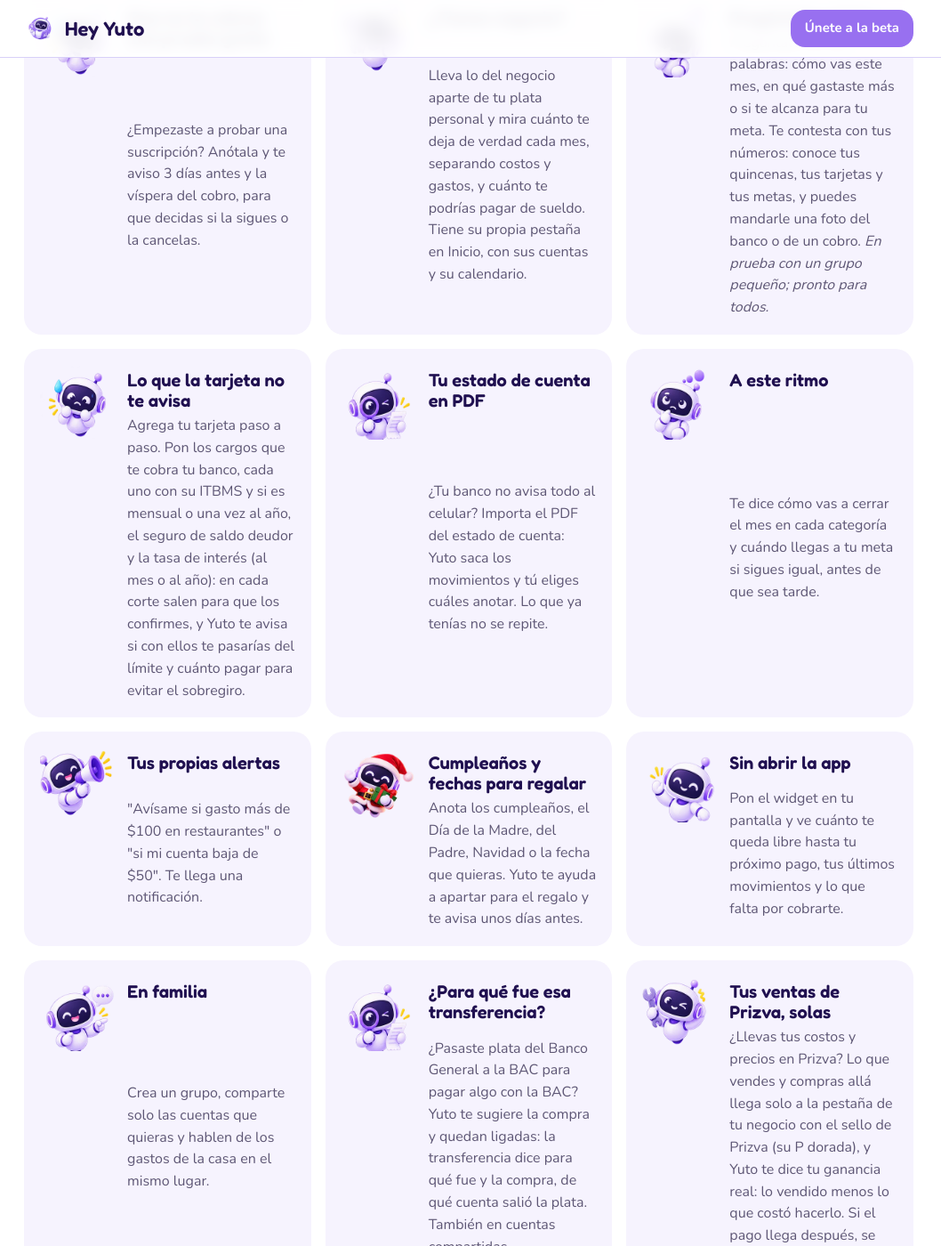
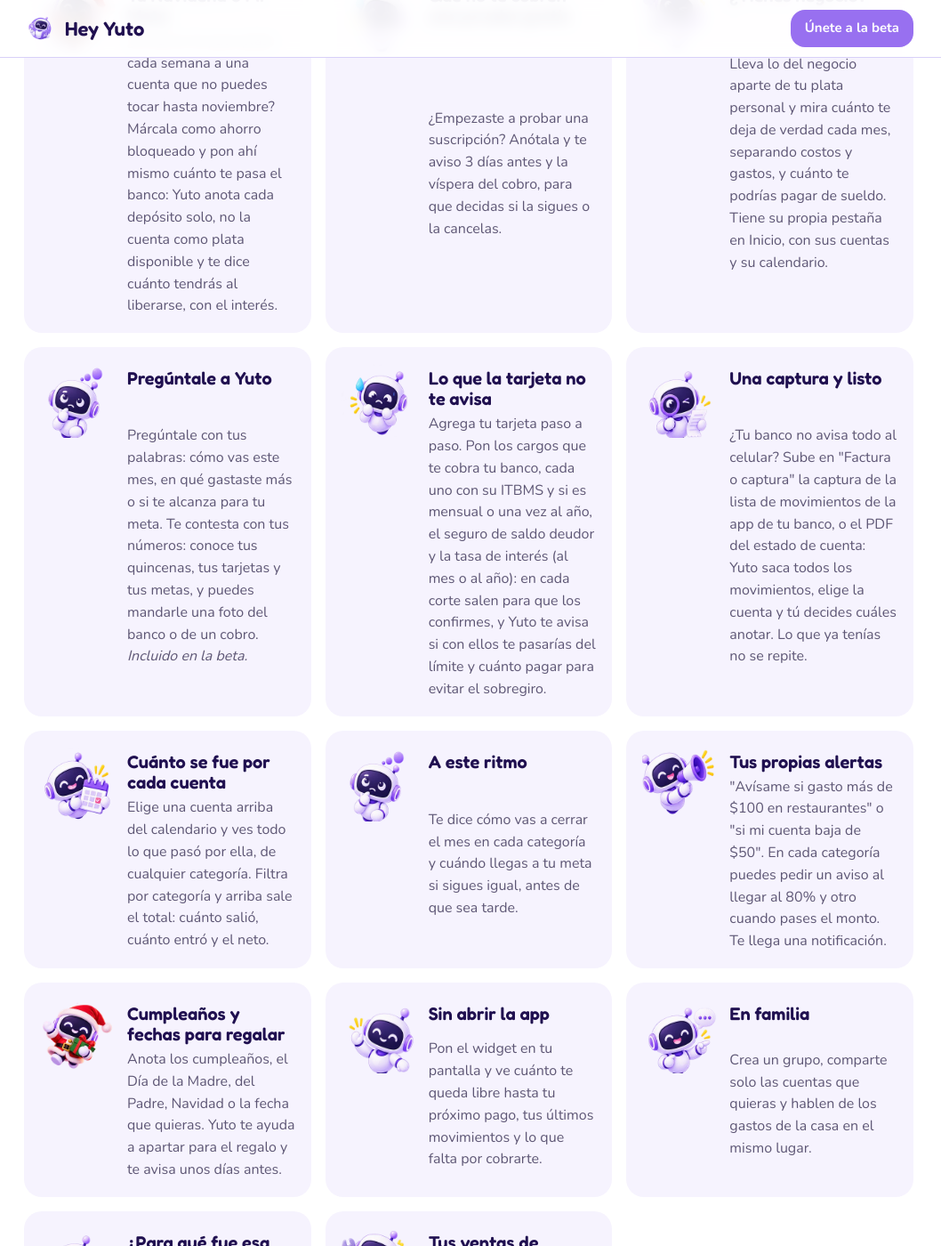
Before and after one commit to Dacoca34/yuto-legal, a Jekyll site: the page index.html, which Jekyll copies as it is, in a window 1280 px wide and 1400 px high, scrolled down 1399 px. Shown: the whole window at 89% size, without its empty margins (113-1171 px from the left). Built offline with Jekyll 4.4.1, drawn with Linux system fonts in a browser that asks for light colours; some of the changed text lies outside the part shown.

Commit message:
Web al día con la 0.78-0.82: empiezas en 5 pasos y Descubre, captura de movimientos, total por cuenta, avisos al 80% por categoría, SMS de BAC, precio oficial de la gasolina
Co-Authored-By: Claude Opus 5.5 <noreply@anthropic.com>

```diff
--- a/index.html
+++ b/index.html
@@ -33,7 +33,8 @@
   <h2>Lo que hace Yuto por ti</h2>
   <p class="intro">Tú sigues con tu vida. Yuto lleva la cuenta.</p>
   <div class="rejilla">
-    <div class="tarjeta"><img class="pose" src="assets/yuto/seguridad.webp" alt="" loading="lazy"><h3>Anota tus compras solo</h3><p>Lee los avisos de tu banco y anota cada compra. Los demás avisos (mensajes, redes, correos) los ignora.</p></div>
+    <div class="tarjeta"><img class="pose" src="assets/yuto/saludando.webp" alt="" loading="lazy"><h3>Empiezas en 5 pasos</h3><p>Cómo te pagan, tu cuenta principal y tus categorías, y listo. Después, "Descubre Yuto" te va mostrando en Inicio lo que vale la pena hacer, a tu ritmo, y se tacha solo cuando lo haces.</p></div>
+    <div class="tarjeta"><img class="pose" src="assets/yuto/seguridad.webp" alt="" loading="lazy"><h3>Anota tus compras solo</h3><p>Lee los avisos de tu banco y anota cada compra, también los SMS de BAC por transferencias. Los demás mensajes y avisos (redes, correos) los ignora.</p></div>
     <div class="tarjeta"><img class="pose" src="assets/yuto/con-lupa.webp" alt="" loading="lazy"><h3>Comparte y listo</h3><p>¿Pagaste con Yappy o desde tu banca? Toca Compartir en el comprobante, elige Hey Yuto y la app lo lee. Sin capturas.</p></div>
     <div class="tarjeta"><img class="pose" src="assets/yuto/calendario.webp" alt="" loading="lazy"><h3>Te avisa antes de que te cobren</h3><p>La luz, el carro, Netflix, las tarjetas: te recuerda el día del cobro, el corte y la fecha de pago.</p></div>
     <div class="tarjeta"><img class="pose" src="assets/yuto/ahorrando.webp" alt="" loading="lazy"><h3>Cuánto apartar de cada pago</h3><p>Cobres por quincena, cada mes, cada dos semanas o sin fecha fija, te dice cuánto guardar para tus compromisos y cuánto te queda libre. Si no cobras lo mismo en cada quincena, reparte según lo que entra en cada una, no mitad y mitad.</p></div>
@@ -41,11 +42,12 @@
     <div class="tarjeta"><img class="pose" src="assets/yuto/navidad.webp" alt="" loading="lazy"><h3>Tu Navideña o Mi Meta</h3><p>¿El banco te pasa plata cada semana a una cuenta que no puedes tocar hasta noviembre? Márcala como ahorro bloqueado y pon ahí mismo cuánto te pasa el banco: Yuto anota cada depósito solo, no la cuenta como plata disponible y te dice cuánto tendrás al liberarse, con el interés.</p></div>
     <div class="tarjeta"><img class="pose" src="assets/yuto/preocupado.webp" alt="" loading="lazy"><h3>Que no te cobren una prueba gratis</h3><p>¿Empezaste a probar una suscripción? Anótala y te aviso 3 días antes y la víspera del cobro, para que decidas si la sigues o la cancelas.</p></div>
     <div class="tarjeta"><img class="pose" src="assets/yuto/trabajando.webp" alt="" loading="lazy"><h3>¿Tienes negocio?</h3><p>Lleva lo del negocio aparte de tu plata personal y mira cuánto te deja de verdad cada mes, separando costos y gastos, y cuánto te podrías pagar de sueldo. Tiene su propia pestaña en Inicio, con sus cuentas y su calendario.</p></div>
-    <div class="tarjeta"><img class="pose" src="assets/yuto/pensando.webp" alt="" loading="lazy"><h3>Pregúntale a Yuto</h3><p>Pregúntale con tus palabras: cómo vas este mes, en qué gastaste más o si te alcanza para tu meta. Te contesta con tus números: conoce tus quincenas, tus tarjetas y tus metas, y puedes mandarle una foto del banco o de un cobro. <i>En prueba con un grupo pequeño; pronto para todos.</i></p></div>
+    <div class="tarjeta"><img class="pose" src="assets/yuto/pensando.webp" alt="" loading="lazy"><h3>Pregúntale a Yuto</h3><p>Pregúntale con tus palabras: cómo vas este mes, en qué gastaste más o si te alcanza para tu meta. Te contesta con tus números: conoce tus quincenas, tus tarjetas y tus metas, y puedes mandarle una foto del banco o de un cobro. <i>Incluido en la beta.</i></p></div>
     <div class="tarjeta"><img class="pose" src="assets/yuto/preocupado.webp" alt="" loading="lazy"><h3>Lo que la tarjeta no te avisa</h3><p>Agrega tu tarjeta paso a paso. Pon los cargos que te cobra tu banco, cada uno con su ITBMS y si es mensual o una vez al año, el seguro de saldo deudor y la tasa de interés (al mes o al año): en cada corte salen para que los confirmes, y Yuto te avisa si con ellos te pasarías del límite y cuánto pagar para evitar el sobregiro.</p></div>
-    <div class="tarjeta"><img class="pose" src="assets/yuto/con-lupa.webp" alt="" loading="lazy"><h3>Tu estado de cuenta en PDF</h3><p>¿Tu banco no avisa todo al celular? Importa el PDF del estado de cuenta: Yuto saca los movimientos y tú eliges cuáles anotar. Lo que ya tenías no se repite.</p></div>
+    <div class="tarjeta"><img class="pose" src="assets/yuto/con-lupa.webp" alt="" loading="lazy"><h3>Una captura y listo</h3><p>¿Tu banco no avisa todo al celular? Sube en "Factura o captura" la captura de la lista de movimientos de la app de tu banco, o el PDF del estado de cuenta: Yuto saca todos los movimientos, elige la cuenta y tú decides cuáles anotar. Lo que ya tenías no se repite.</p></div>
+    <div class="tarjeta"><img class="pose" src="assets/yuto/calendario.webp" alt="" loading="lazy"><h3>Cuánto se fue por cada cuenta</h3><p>Elige una cuenta arriba del calendario y ves todo lo que pasó por ella, de cualquier categoría. Filtra por categoría y arriba sale el total: cuánto salió, cuánto entró y el neto.</p></div>
     <div class="tarjeta"><img class="pose" src="assets/yuto/pensando.webp" alt="" loading="lazy"><h3>A este ritmo</h3><p>Te dice cómo vas a cerrar el mes en cada categoría y cuándo llegas a tu meta si sigues igual, antes de que sea tarde.</p></div>
-    <div class="tarjeta"><img class="pose" src="assets/yuto/megafono.webp" alt="" loading="lazy"><h3>Tus propias alertas</h3><p>"Avísame si gasto más de $100 en restaurantes" o "si mi cuenta baja de $50". Te llega una notificación.</p></div>
+    <div class="tarjeta"><img class="pose" src="assets/yuto/megafono.webp" alt="" loading="lazy"><h3>Tus propias alertas</h3><p>"Avísame si gasto más de $100 en restaurantes" o "si mi cuenta baja de $50". En cada categoría puedes pedir un aviso al llegar al 80% y otro cuando pases el monto. Te llega una notificación.</p></div>
     <div class="tarjeta"><img class="pose" src="assets/yuto/navidad.webp" alt="" loading="lazy"><h3>Cumpleaños y fechas para regalar</h3><p>Anota los cumpleaños, el Día de la Madre, del Padre, Navidad o la fecha que quieras. Yuto te ayuda a apartar para el regalo y te avisa unos días antes.</p></div>
     <div class="tarjeta"><img class="pose" src="assets/yuto/saludando.webp" alt="" loading="lazy"><h3>Sin abrir la app</h3><p>Pon el widget en tu pantalla y ve cuánto te queda libre hasta tu próximo pago, tus últimos movimientos y lo que falta por cobrarte.</p></div>
     <div class="tarjeta"><img class="pose" src="assets/yuto/hablando.webp" alt="" loading="lazy"><h3>En familia</h3><p>Crea un grupo, comparte solo las cuentas que quieras y hablen de los gastos de la casa en el mismo lugar.</p></div>
@@ -90,8 +92,13 @@
   <details><summary>¿Cómo sé cuánto me va a quedar de la quincena antes de que me paguen?</summary><p>Toca tu día de pago (los días en verde del calendario) y, en la lista de qué pagar, toca "Simular cuánto me queda". Marca lo que piensas pagar y arriba ves cuánto te quedaría. Si todavía no te pagan, Yuto usa lo que te suele entrar en esa misma quincena (el promedio de los últimos 4 meses), así una quincena chica no se mezcla con la grande. Es solo una simulación: no se marca ni se guarda nada. Con "+ Gasto para jugar" pruebas gastos que no son cobros, como $30 de gasolina o comer afuera, y con "+ Le debo a alguien" anotas lo que te prestaron para pagarlo ese día.</p></details>
   <details><summary>Compré cosas del negocio y personales en la misma factura y la cargué en Prizva. ¿Se cuenta doble?</summary><p>No. Si en Prizva separaste lo del negocio de lo personal, cuando el banco cobra la factura entera Yuto la divide: la parte del negocio se une con la compra de Prizva y el resto queda para que le pongas tu categoría.</p></details>
   <details><summary>¿Qué hago con una factura larga que no cabe en una foto?</summary><p>Toma la primera foto y, después, toca "+ Foto de lo que sigue" (o "+ De la galería") hasta 3 partes. Yuto lee la factura entera sin repetir las líneas que salen en dos fotos, y suma el ITBMS solo a los productos que la factura marca como gravados; los exentos quedan igual. Si la factura no dice cuáles son, el ITBMS queda como su propia línea y tú le pones categoría. Así lo anotado es lo mismo que te cobra el banco, sin adivinar. Un PDF de varias páginas se lee igual.</p></details>
-  <details><summary>¿Puedo poner más atajos en el botón +?</summary><p>Sí. Pregúntale a Yuto, Factura y Agregar manual están siempre; con "Personalizar", al final del +, sumas hasta 3 más: transferir, pagar una deuda, categorizar pendientes, agregar una cuenta o ir directo a una pantalla.</p></details>
+  <details><summary>¿Puedo poner más atajos en el botón +?</summary><p>Sí. Pregúntale a Yuto, Factura o captura y Agregar manual están siempre; con "Personalizar", al final del +, sumas hasta 3 más: transferir, pagar una deuda, categorizar pendientes, agregar una cuenta o ir directo a una pantalla.</p></details>
   <details><summary>¿Puedo saber de dónde salió un movimiento?</summary><p>Sí. Deja presionado el movimiento: Yuto te dice si lo leyó de un aviso del banco (y te muestra el aviso), si vino de una factura (y puedes ver la foto) o si lo anotaste a mano, cuándo y quién. Debajo ves cada cambio que se le hizo: monto, categoría, cuenta o fecha.</p></details>
+  <details><summary>¿Puedo subir una captura de los movimientos de mi banco?</summary><p>Sí. En el + toca "Factura o captura" y sube la captura de la lista de movimientos de la app de tu banco, o compártela con Hey Yuto. Te muestro todos los movimientos: elige la cuenta, desmarca lo que no quieras y toca "Anotar". Lo que ya tenías anotado sale desmarcado para que no se repita. ¿Tienes más? Agrega otra captura. Si subes el detalle de un solo movimiento, se lee como una factura.</p></details>
+  <details><summary>¿Cómo hago que me avise cuando gasto mucho en una categoría?</summary><p>En Finanzas → Categorías, toca la categoría (por ejemplo Ocio). En "Avisarme" pon el monto y elige "Al llegar al 80%", "Cuando pase el monto" o los dos. Te llega una notificación una vez al mes por cada uno.</p></details>
+  <details><summary>¿Cómo veo cuánto gasté en una categoría desde una cuenta?</summary><p>En Inicio, toca la cuenta arriba del calendario: la lista trae todo lo que pasó por esa cuenta, de cualquier categoría. Luego elige la categoría y arriba de la lista sale el total, con lo que salió y lo que entró.</p></details>
+  <details><summary>¿Qué es "Descubre Yuto"?</summary><p>Una lista en Inicio con lo que vale la pena hacer en tus primeros días: agregar tus cuentas y tarjetas, lo que te cobran cada mes, una meta, tus préstamos, tu historial, tu familia y el widget. Se tacha sola cuando lo haces; lo que no te aplica lo marcas. Si la ocultas, vuelve desde Ajustes → Ayuda.</p></details>
+  <details><summary>¿El precio de la gasolina es exacto?</summary><p>Es el precio oficial de la Secretaría de Energía para Panamá y Colón, y Yuto te avisa apenas sale si sube o baja tu combustible (95, 91 o diésel). Puede variar según la gasolinera y el lugar.</p></details>
   <details><summary>¿Funciona en iPhone?</summary><p>Por ahora solo en Android.</p></details>
   <details><summary>Ya usaba MoneyLog, ¿pierdo mis datos?</summary><p>No. Hey Yuto es la misma app con nombre nuevo: entra con el mismo correo y contraseña y todo está ahí. Después puedes desinstalar MoneyLog.</p></details>
   <details><summary>¿Cómo borro mi cuenta?</summary><p>En la app: Ajustes → Cuenta → "Eliminar mi cuenta", o escribiendo a soporte@heyyuto.com. Se borran tu cuenta y todos tus datos.</p></details>
```
